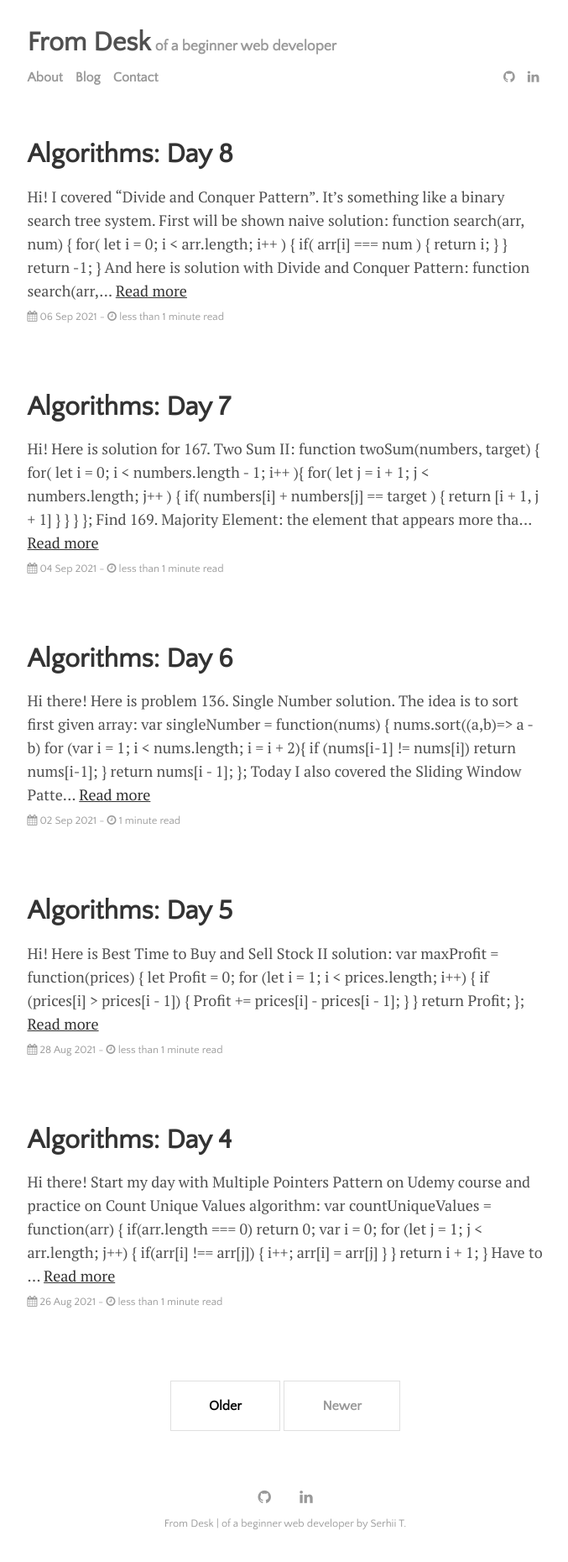
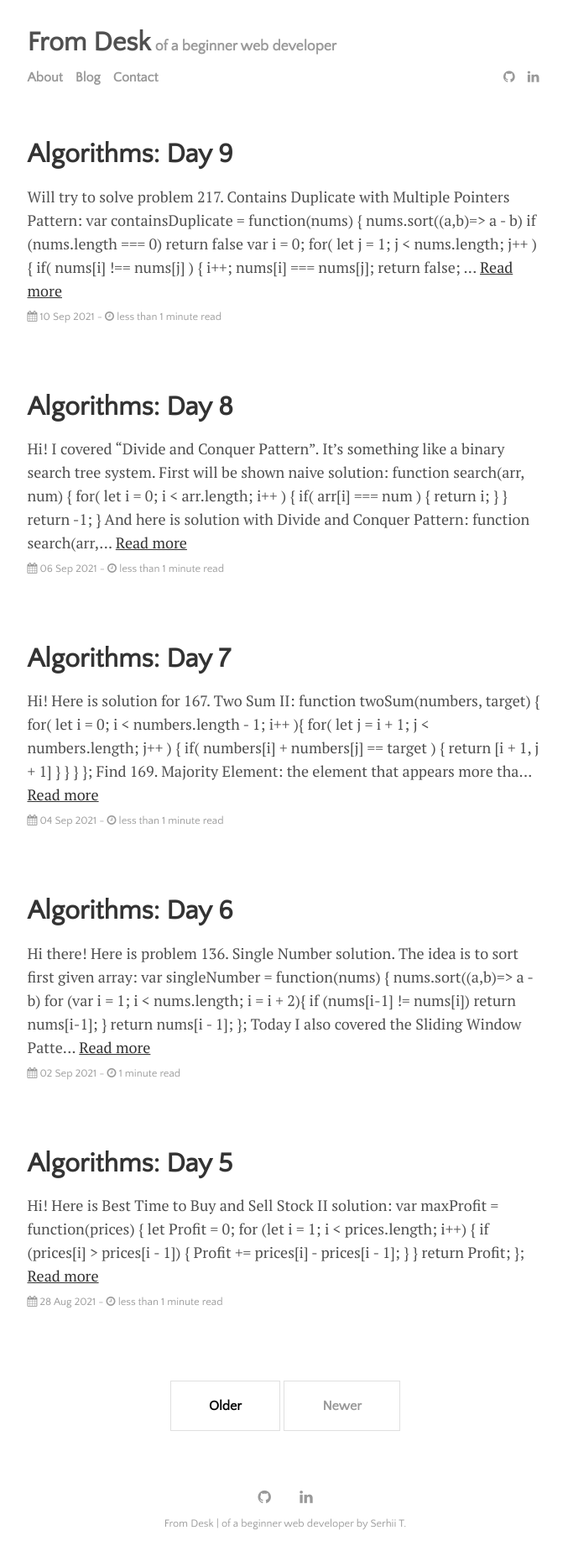
Before and after one commit to SergeyTocarchuk/sergeytocarchuk.github.io, a Jekyll site: the page built from index.html, in a window 1280 px wide. Shown: the whole page at 84% size, without its empty margins (300-977 px from the left). Built offline with Jekyll 4.4.1, drawn with Linux system fonts in a browser that asks for light colours; the list of posts is cut into pages by our own code.

````diff
--- /dev/null
+++ b/_posts/2021-09-10-algoritms-day-9.md
@@ -0,0 +1,28 @@
+---
+layout: post
+title: "Algorithms: Day 9"
+author: "Serhii T."
+categories: journal
+tags: [algorithms,js]
+image:
+---
+
+Will try to solve problem [217. Contains Duplicate](https://leetcode.com/problems/contains-duplicate/) with Multiple Pointers Pattern:
+```
+var containsDuplicate = function(nums) {
+  nums.sort((a,b)=> a - b)
+
+  if (nums.length === 0)
+  return false
+
+  var i = 0;
+  for( let j = 1; j < nums.length; j++ ) {
+    if( nums[i] !== nums[j] ) {
+      i++;
+      nums[i] === nums[j];
+      return false;
+    }
+  }
+  return true;
+};
+```
````
Also changed, not shown: _posts/2021-08-20-css-tips-and-tricks.md (+1 -1 lines), _posts/2021-08-21-css-flex-properties.md (added, +207 -0 lines).
